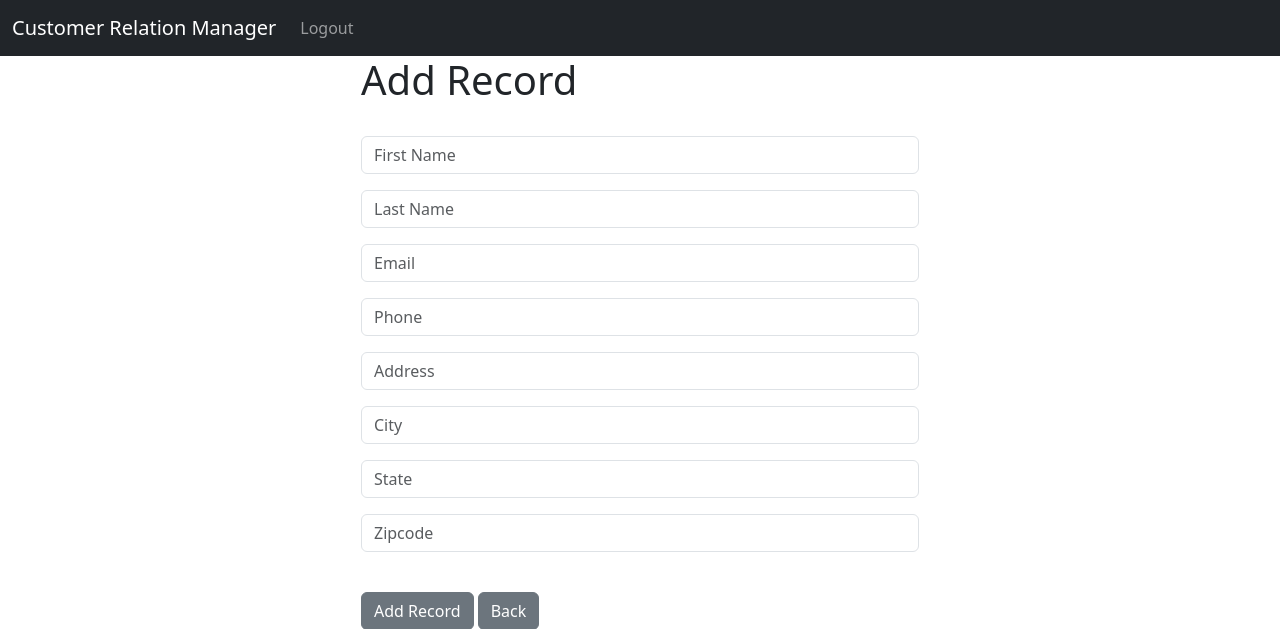
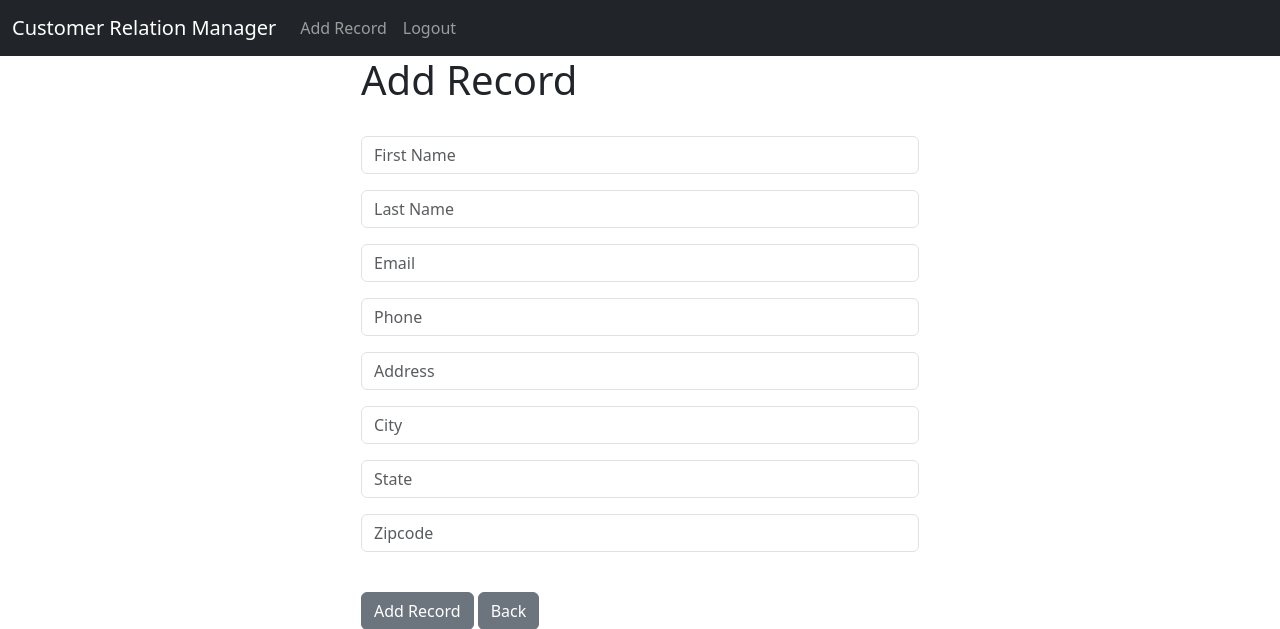
Before and after one commit to Balpreet2001/CRM-using-Django, a Django app: page /add_record/ in a window 1280 px wide. Shown: the top 629 px of the page. Run offline with Django 5.2, Linux system fonts and the light colour scheme; a user stored in the database is signed in.

Commit message:
added missing Add record button

```diff
--- a/website/templates/navbar.html
+++ b/website/templates/navbar.html
@@ -8,6 +8,9 @@
       <ul class="navbar-nav me-auto mb-2 mb-lg-0">
 
         {% if user.is_authenticated %}
+        <li class="nav-item">
+          <a class="nav-link" href="{% url 'add_record' %}">Add Record</a>
+        </li>
         <li class="nav-item">
           <a class="nav-link" href={% url 'logout' %}>Logout</a>
         </li>
```
